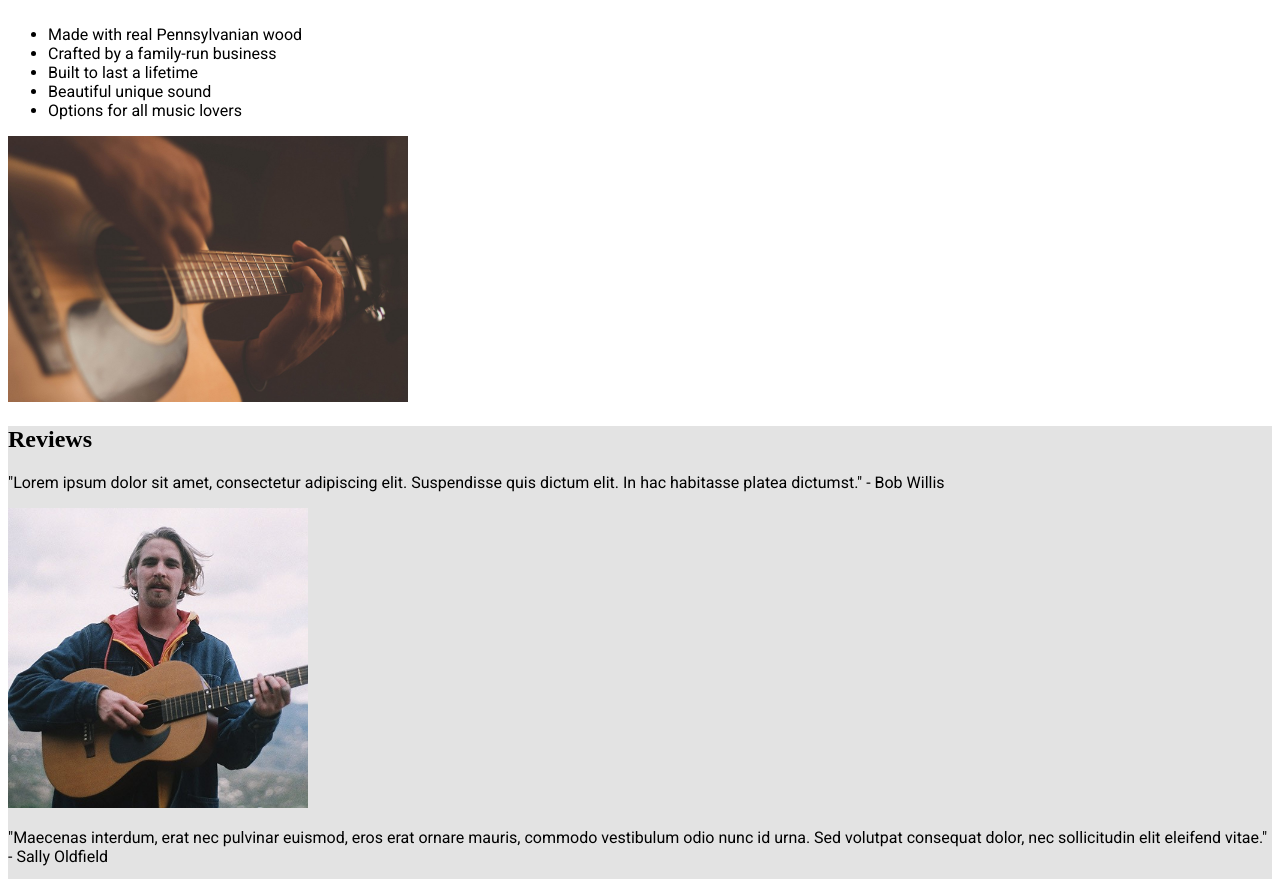
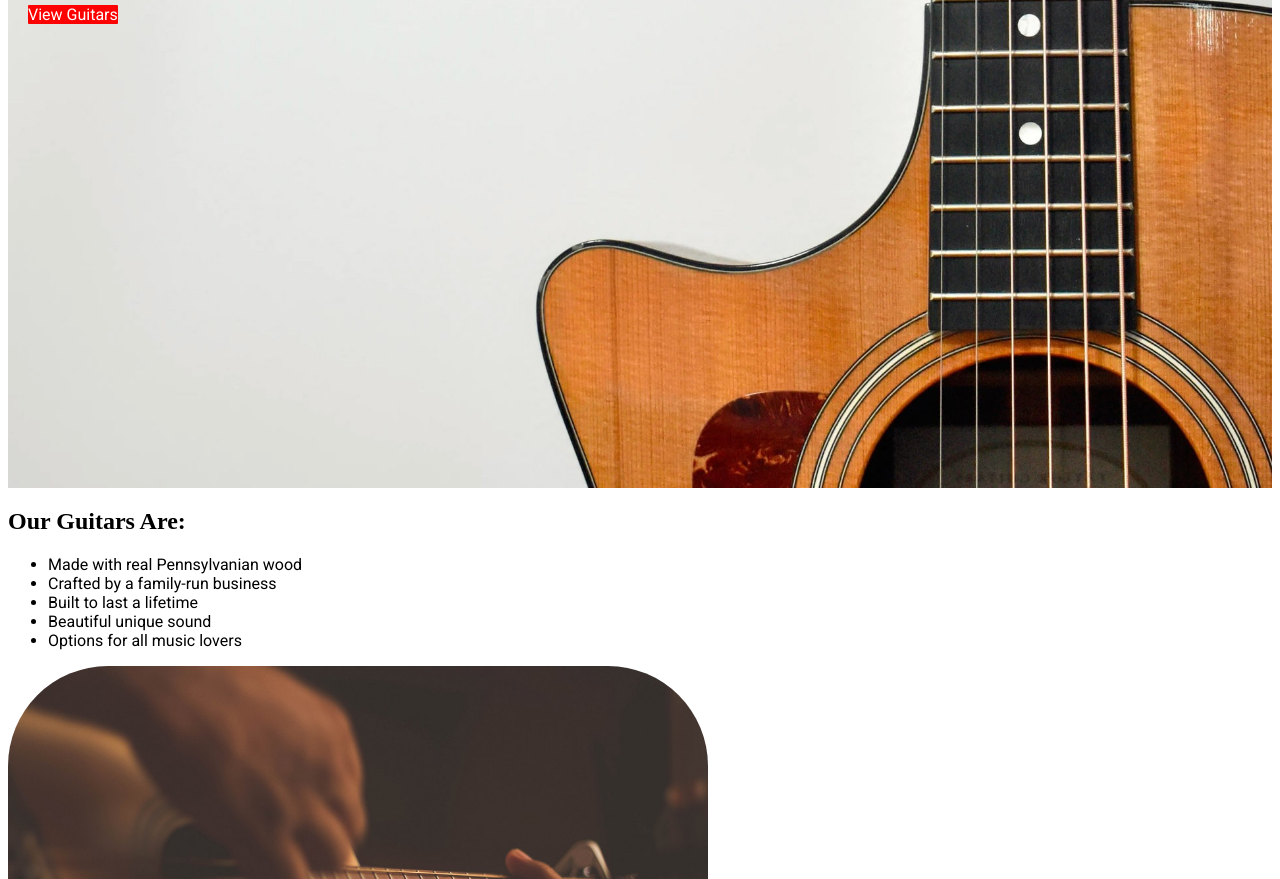
Before and after one commit to wanawsha/guitar-kings-project, a plain HTML site: page index.html in a window 1280 px wide. Shown: the part 236-1115 px from the top of the page. Drawn offline with Linux system fonts and the light colour scheme; a web font is replaced by a local one.

Commit message:
Edited images

```diff
--- a/css/style.css
+++ b/css/style.css
@@ -12,6 +12,45 @@ body {
 
 h1, h2, h3 {
     font-family: 'BootsAndSpurs'
+}
+
+.logo
+{
+    font-family: 'BootsAndSpurs';
+}
+
+.welcome {
+        background-image: url('/images/home-header.jpg');
+        background-size: cover;
+        background-position-x: right;
+        background-position-y: bottom;
+        background-repeat: no-repeat;
+        padding: 50px 20px;
+        color: white;
+        max-width: 100%;
+        width: auto;
+        height: 500px;
+}
+
+
+#home-header {
+   width: 100%;
+   height: auto;
+   max-width: 100%;
+}
+
+#home-info {
+    width: 700px;
+    height:auto;
+    border-radius: 100px;
+}
+
+.review-profile {
+    width: 300px;
+    height: auto;
+    border-radius: 50%;
+
+
 }
 
 header,
--- a/index.html
+++ b/index.html
@@ -16,7 +16,7 @@
     <body>
         <header>
             <nav>
-                <p><a href="index.html">Guitar Kings</a></p>
+                <p><a href="index.html" class="logo">Guitar Kings</a></p>
              <ul>
                 <li><a href="index.html">Home</a></li>
                 <li><a href="guitars.html">Guitars</a></li>
@@ -25,11 +25,11 @@
             </nav>
         </header>
         <main>
-          <section>
+          <section class="welcome">
             <h1>Authentic Handmade Guitars</h1>
             <p><a class="cta" href="guitars.html">View Guitars</a></p>
-        </section>
-            <section>
+          </section>
+          <section>
                 <div>
                   <h2>Our Guitars Are:</h2>
                     <ul>
@@ -42,14 +42,14 @@
                 </div>
             </section>
             <section>
-                <img src="images/home-info-(1).jpg" alt="Hands strumming guitar" width="400" height="auto">
+                <img src="images/home-info-(1).jpg" alt="Hands strumming guitar" id="home-info">
             </section>
            <section class="reviews">
             <h2>Reviews</h2>
                  <p>"Lorem ipsum dolor sit amet, consectetur adipiscing elit.   Suspendisse quis dictum elit. In hac habitasse platea dictumst." - Bob Willis</p>
-                    <img src="/images/review-bio.jpg" alt="Profile pic of Bob Willis" width="300" height="auto">
+                    <img src="/images/review-bio.jpg" alt="Profile pic of Bob Willis" class="review-profile">
                  <p>"Maecenas interdum, erat nec pulvinar euismod, eros erat ornare mauris, commodo vestibulum odio nunc id urna. Sed volutpat consequat dolor, nec sollicitudin elit eleifend vitae." - Sally Oldfield</p>
-                    <img src="/images/review-bio2.jpg" alt="Profile pic of Sally Oldfield" width="300" heigth="auto">
+                    <img src="/images/review-bio2.jpg" alt="Profile pic of Sally Oldfield" class="review-profile">
             </section>
             <section class="featured">
             <h2>View Our Guitars</h2>
```
